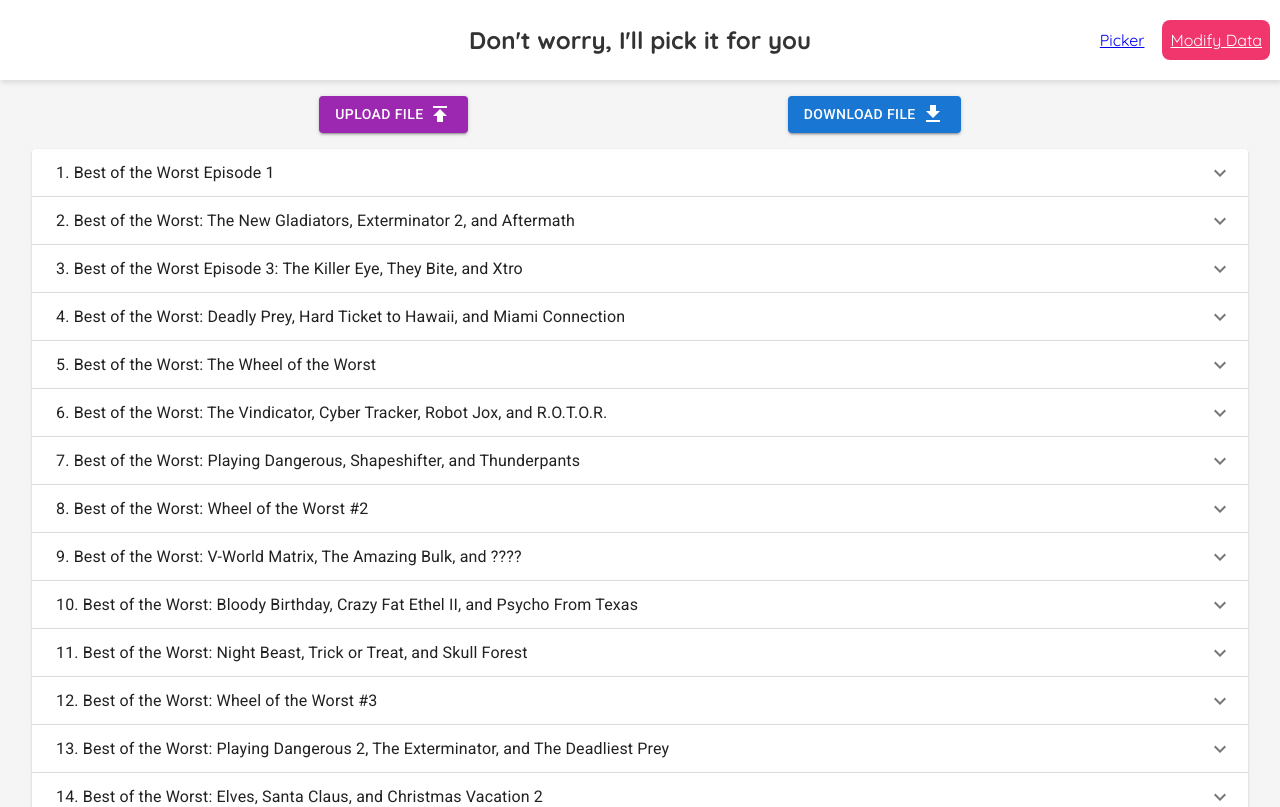
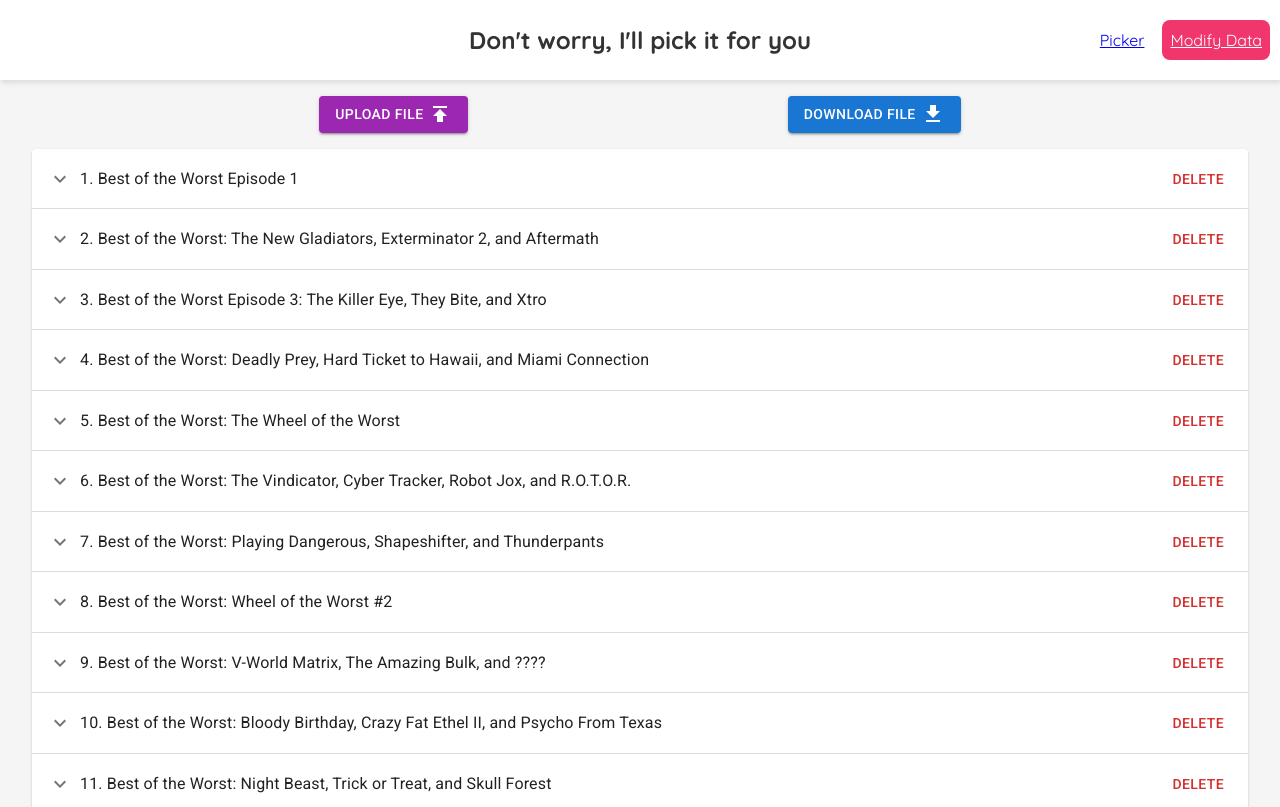
Before and after one commit to mprtcz/RLMPicker, a React (Create React App) app: page /modify-data in a window 1280 px wide. Shown: the top 807 px of the page. Built offline with nearby package versions, Linux system fonts and the light colour scheme.

Commit message:
Added an ability to delete a vide. Ids will remain unchanged.

```diff
--- a/src/components/data-modifier-page/DataModifierPage.js
+++ b/src/components/data-modifier-page/DataModifierPage.js
@@ -83,6 +83,12 @@ const DataModifierPage = () => {
     inputFile.current.click();
   };
 
+  const onDeleteVideoCLicked = (index) => {
+    const arrayCopy = [...videoData.videos];
+    arrayCopy.splice(index, 1);
+    videoData.setVideosData(arrayCopy);
+  };
+
   return (
     <div className={classes.mainContainer}>
       <div className={classes.buttonsContainer}>
@@ -112,6 +118,7 @@ const DataModifierPage = () => {
                 index={index}
                 onVideoSave={(video) => onVideoSave(video, index)}
                 videosData={videoData.videos}
+                deleteVideo={() => onDeleteVideoCLicked(index)}
               ></VideoDetailsModifier>
             ))}
           </div>
--- a/src/components/data-modifier-page/VideoDetailsModifier.js
+++ b/src/components/data-modifier-page/VideoDetailsModifier.js
@@ -56,11 +56,16 @@ const useStyles = makeStyles((theme) => ({
   },
   title: {
     alignSelf: "center",
+    textAlign: "left",
     paddingLeft: 8,
+    flexGrow: 1,
   },
   buttonIcon: {},
   addMovieButton: {
     margin: 8,
+  },
+  accordionSummary: {
+    flexDirection: "row-reverse",
   },
 }));
 const VideoDetailsModifier = (props) => {
@@ -73,7 +78,7 @@ const VideoDetailsModifier = (props) => {
     ["url", (input) => input.split("&list=")[0]],
   ]);
 
-  const { datum, onVideoSave } = props;
+  const { datum, onVideoSave, deleteVideo } = props;
   const classes = useStyles();
 
   const [video, setVideo] = useState(datum);
@@ -126,9 +131,15 @@ const VideoDetailsModifier = (props) => {
     return JSON.stringify(val1) === JSON.stringify(val2);
   };
 
+  const handleDelete = (event) => {
+    event.stopPropagation();
+    deleteVideo();
+  };
+
   return (
     <Accordion onChange={accordionChanged}>
       <AccordionSummary
+        className={classes.accordionSummary}
         expandIcon={<ExpandMoreIcon />}
         aria-controls="panel1a-content"
         id="panel1a-header"
@@ -148,6 +159,9 @@ const VideoDetailsModifier = (props) => {
         <Typography className={classes.title}>
           {video.id}. {video.episodeName}
         </Typography>
+        <Button onClick={(event) => handleDelete(event)} color="error">
+          DELETE
+        </Button>
       </AccordionSummary>
 
       <AccordionDetails className={classes.accordionDetails}>
```
